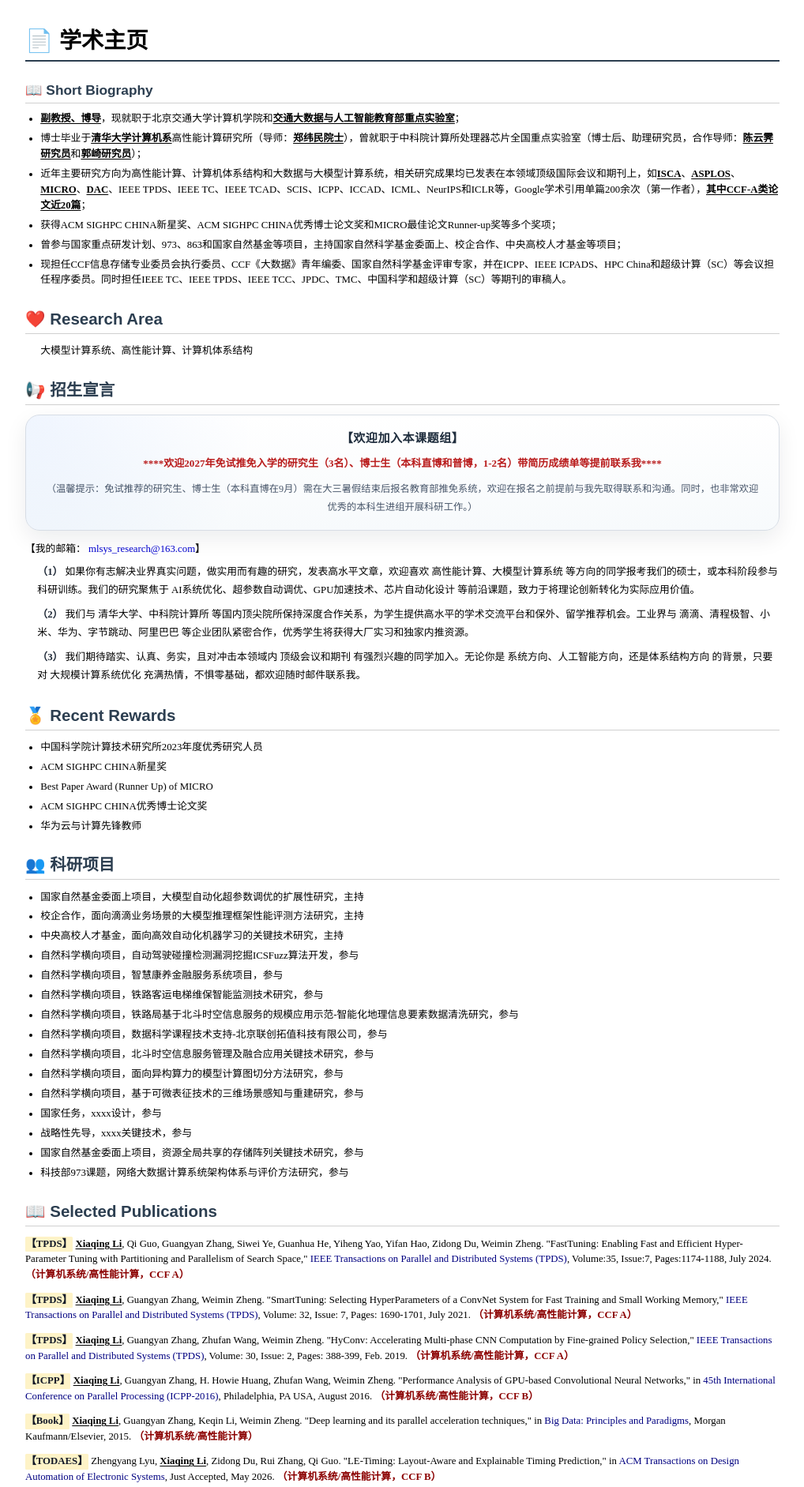
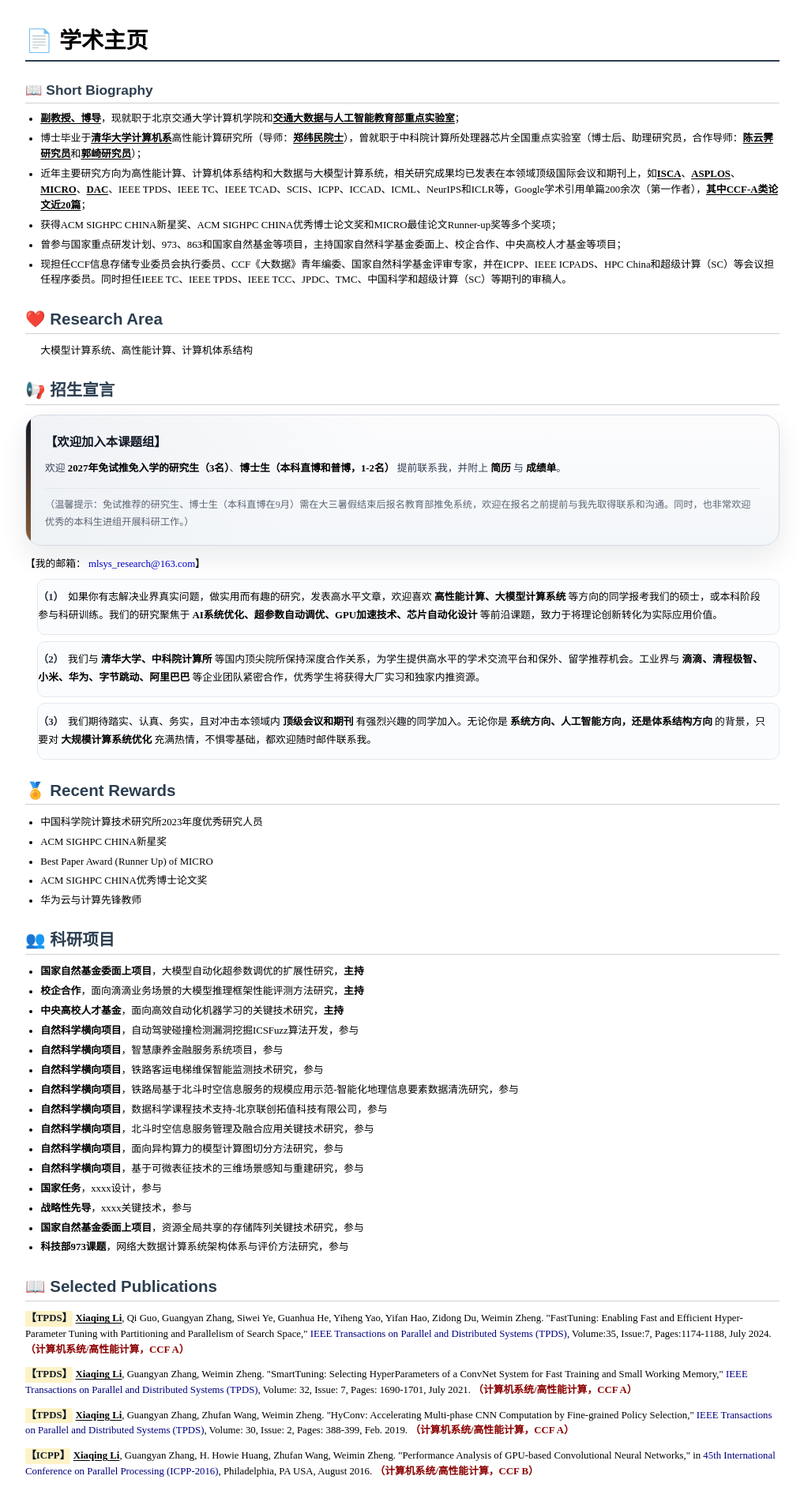
Before and after one commit to mlsys-research-jedy/mlsys-research-jedy.github.io, a Jekyll site: the page index.html, which Jekyll copies as it is, in a window 1280 px wide. Shown: the top 1883 px of the page at 79% size, without its empty margins (123-1141 px from the left). Built offline with Jekyll 4.4.1, drawn with Linux system fonts in a browser that asks for light colours.

Commit message:
Polish recruitment section and project emphasis

```diff
--- a/index.html
+++ b/index.html
@@ -91,10 +91,17 @@
             text-decoration-thickness: auto;
             text-underline-offset: 0.12em;
         }
+        .professional-services,
+        .professional-services * {
+            text-decoration: none !important;
+        }
         .professional-services .bold {
-            text-decoration: none;
+            text-decoration: none !important;
         }
-        .project-section .bold {
+        .project-section .bold,
+        .project-section .project-key {
+            font-weight: 700;
+            color: #000000;
             text-decoration: none;
         }
         .recruit-section strong {
@@ -127,56 +134,73 @@
             margin-bottom: 0.6em;
         }
         .recruit-board {
-            border: 1px solid #d7dde5;
-            border-radius: 18px;
+            position: relative;
+            overflow: hidden;
+            border: 1px solid #d5dbe3;
+            border-radius: 20px;
             margin: 12px 0 14px;
-            padding: 18px 20px;
+            padding: 22px 24px 18px;
             background:
-                radial-gradient(circle at top left, rgba(59, 130, 246, 0.08), transparent 30%),
-                linear-gradient(180deg, #ffffff 0%, #f7fafc 100%);
-            box-shadow: 0 10px 28px rgba(15, 23, 42, 0.08);
+                linear-gradient(135deg, rgba(158, 173, 190, 0.12), transparent 42%),
+                linear-gradient(180deg, #fcfcfd 0%, #f4f7fa 100%);
+            box-shadow: 0 14px 34px rgba(15, 23, 42, 0.09);
+        }
+        .recruit-board::before {
+            content: "";
+            position: absolute;
+            inset: 0 auto 0 0;
+            width: 6px;
+            background: linear-gradient(180deg, #111827 0%, #8b5e3c 100%);
         }
         .recruit-board .board-title {
-            margin: 0 0 8px 0;
+            margin: 0 0 10px 0;
             font-weight: 800;
-            color: #1f2d3d;
-            font-size: 1.18em;
-            letter-spacing: 0.03em;
-            text-align: center;
+            color: #111827;
+            font-size: 1.2em;
+            text-align: left;
         }
         .recruit-board .board-highlight {
             margin: 0;
-            font-weight: 800;
-            color: #b91c1c;
-            font-size: 1.02em;
-            line-height: 1.75;
-            text-align: center;
+            color: #334155;
+            font-size: 1em;
+            line-height: 1.85;
+            text-align: left;
         }
         .recruit-board .board-note {
-            margin: 10px 0 0 0;
-            color: #475569;
-            font-size: 0.96em;
+            margin: 12px 0 0 0;
+            padding-top: 10px;
+            border-top: 1px solid #e4e9ef;
+            color: #5b6472;
+            font-size: 0.95em;
             line-height: 1.8;
-            text-align: center;
+            text-align: left;
         }
         .recruit-list {
             list-style: none;
             padding-left: 0;
-            margin-top: 0.4em;
+            margin-top: 0.5em;
         }
         .recruit-list li {
-            margin-bottom: 0.7em;
-            padding-left: 0;
+            margin-bottom: 0.85em;
+            padding: 0.9em 1em 0.9em 0.95em;
             line-height: 1.8;
+            border: 1px solid #e4e9ef;
+            border-radius: 10px;
+            background: #fbfcfe;
         }
         .recruit-list .item-index {
             font-weight: 700;
             color: #1f2937;
+            margin-right: 0.2em;
+        }
+        .recruit-list strong {
+            font-weight: 700;
+            color: #000000;
         }
         @media (max-width: 600px) {
             body { padding: 0 15px 0 10px; }
             ul { padding-left: 1.2em; }
-            .recruit-board { padding: 14px 14px; }
+            .recruit-board { padding: 18px 16px 16px; }
         }
     </style>
 </head>
@@ -211,7 +235,7 @@
     <!-- 条幅：包含 【欢迎加入本课题组】 + 带星号通知 -->
     <div class="recruit-board">
         <p class="board-title">【欢迎加入本课题组】</p>
-        <p class="board-highlight">****欢迎2027年免试推免入学的研究生（3名）、博士生（本科直博和普博，1-2名）带简历成绩单等提前联系我****</p>
+        <p class="board-highlight">欢迎 <strong>2027年免试推免入学的研究生（3名）</strong>、<strong>博士生（本科直博和普博，1-2名）</strong> 提前联系我，并附上 <strong>简历</strong> 与 <strong>成绩单</strong>。</p>
         <p class="board-note">（温馨提示：免试推荐的研究生、博士生（本科直博在9月）需在大三暑假结束后报名教育部推免系统，欢迎在报名之前提前与我先取得联系和沟通。同时，也非常欢迎优秀的本科生进组开展科研工作。）</p>
     </div>
 
@@ -222,9 +246,9 @@
 
 
 <ul class="recruit-list">
-    <li><span class="item-index">（1）</span> 如果你有志解决业界真实问题，做实用而有趣的研究，发表高水平文章，欢迎喜欢 高性能计算、大模型计算系统 等方向的同学报考我们的硕士，或本科阶段参与科研训练。我们的研究聚焦于 AI系统优化、超参数自动调优、GPU加速技术、芯片自动化设计 等前沿课题，致力于将理论创新转化为实际应用价值。</li>
-    <li><span class="item-index">（2）</span> 我们与 清华大学、中科院计算所 等国内顶尖院所保持深度合作关系，为学生提供高水平的学术交流平台和保外、留学推荐机会。工业界与 滴滴、清程极智、小米、华为、字节跳动、阿里巴巴 等企业团队紧密合作，优秀学生将获得大厂实习和独家内推资源。</li>
-    <li><span class="item-index">（3）</span> 我们期待踏实、认真、务实，且对冲击本领域内 顶级会议和期刊 有强烈兴趣的同学加入。无论你是 系统方向、人工智能方向，还是体系结构方向 的背景，只要对 大规模计算系统优化 充满热情，不惧零基础，都欢迎随时邮件联系我。</li>
+    <li><span class="item-index">（1）</span> 如果你有志解决业界真实问题，做实用而有趣的研究，发表高水平文章，欢迎喜欢 <strong>高性能计算、大模型计算系统</strong> 等方向的同学报考我们的硕士，或本科阶段参与科研训练。我们的研究聚焦于 <strong>AI系统优化、超参数自动调优、GPU加速技术、芯片自动化设计</strong> 等前沿课题，致力于将理论创新转化为实际应用价值。</li>
+    <li><span class="item-index">（2）</span> 我们与 <strong>清华大学、中科院计算所</strong> 等国内顶尖院所保持深度合作关系，为学生提供高水平的学术交流平台和保外、留学推荐机会。工业界与 <strong>滴滴、清程极智、小米、华为、字节跳动、阿里巴巴</strong> 等企业团队紧密合作，优秀学生将获得大厂实习和独家内推资源。</li>
+    <li><span class="item-index">（3）</span> 我们期待踏实、认真、务实，且对冲击本领域内 <strong>顶级会议和期刊</strong> 有强烈兴趣的同学加入。无论你是 <strong>系统方向、人工智能方向，还是体系结构方向</strong> 的背景，只要对 <strong>大规模计算系统优化</strong> 充满热情，不惧零基础，都欢迎随时邮件联系我。</li>
 </ul>
 
 </div>
@@ -247,21 +271,21 @@
     <div class="section project-section">
         <div class="section-title">👥 科研项目</div>
         <ul>
-            <li>国家自然基金委面上项目，大模型自动化超参数调优的扩展性研究，主持</li>
-            <li>校企合作，面向滴滴业务场景的大模型推理框架性能评测方法研究，主持</li>
-            <li>中央高校人才基金，面向高效自动化机器学习的关键技术研究，主持</li>
-            <li>自然科学横向项目，自动驾驶碰撞检测漏洞挖掘ICSFuzz算法开发，参与</li>
-            <li>自然科学横向项目，智慧康养金融服务系统项目，参与</li>
-            <li>自然科学横向项目，铁路客运电梯维保智能监测技术研究，参与</li>
-            <li>自然科学横向项目，铁路局基于北斗时空信息服务的规模应用示范-智能化地理信息要素数据清洗研究，参与</li>
-            <li>自然科学横向项目，数据科学课程技术支持-北京联创拓值科技有限公司，参与</li>
-            <li>自然科学横向项目，北斗时空信息服务管理及融合应用关键技术研究，参与</li>
-            <li>自然科学横向项目，面向异构算力的模型计算图切分方法研究，参与</li>
-            <li>自然科学横向项目，基于可微表征技术的三维场景感知与重建研究，参与</li>
-            <li>国家任务，xxxx设计，参与</li>
-            <li>战略性先导，xxxx关键技术，参与</li>
-            <li>国家自然基金委面上项目，资源全局共享的存储阵列关键技术研究，参与</li>
-            <li>科技部973课题，网络大数据计算系统架构体系与评价方法研究，参与</li>
+            <li><span class="project-key">国家自然基金委面上项目</span>，大模型自动化超参数调优的扩展性研究，<span class="project-key">主持</span></li>
+            <li><span class="project-key">校企合作</span>，面向滴滴业务场景的大模型推理框架性能评测方法研究，<span class="project-key">主持</span></li>
+            <li><span class="project-key">中央高校人才基金</span>，面向高效自动化机器学习的关键技术研究，<span class="project-key">主持</span></li>
+            <li><span class="project-key">自然科学横向项目</span>，自动驾驶碰撞检测漏洞挖掘ICSFuzz算法开发，参与</li>
+            <li><span class="project-key">自然科学横向项目</span>，智慧康养金融服务系统项目，参与</li>
+            <li><span class="project-key">自然科学横向项目</span>，铁路客运电梯维保智能监测技术研究，参与</li>
+            <li><span class="project-key">自然科学横向项目</span>，铁路局基于北斗时空信息服务的规模应用示范-智能化地理信息要素数据清洗研究，参与</li>
+            <li><span class="project-key">自然科学横向项目</span>，数据科学课程技术支持-北京联创拓值科技有限公司，参与</li>
+            <li><span class="project-key">自然科学横向项目</span>，北斗时空信息服务管理及融合应用关键技术研究，参与</li>
+            <li><span class="project-key">自然科学横向项目</span>，面向异构算力的模型计算图切分方法研究，参与</li>
+            <li><span class="project-key">自然科学横向项目</span>，基于可微表征技术的三维场景感知与重建研究，参与</li>
+            <li><span class="project-key">国家任务</span>，xxxx设计，参与</li>
+            <li><span class="project-key">战略性先导</span>，xxxx关键技术，参与</li>
+            <li><span class="project-key">国家自然基金委面上项目</span>，资源全局共享的存储阵列关键技术研究，参与</li>
+            <li><span class="project-key">科技部973课题</span>，网络大数据计算系统架构体系与评价方法研究，参与</li>
         </ul>
     </div>
 
```
